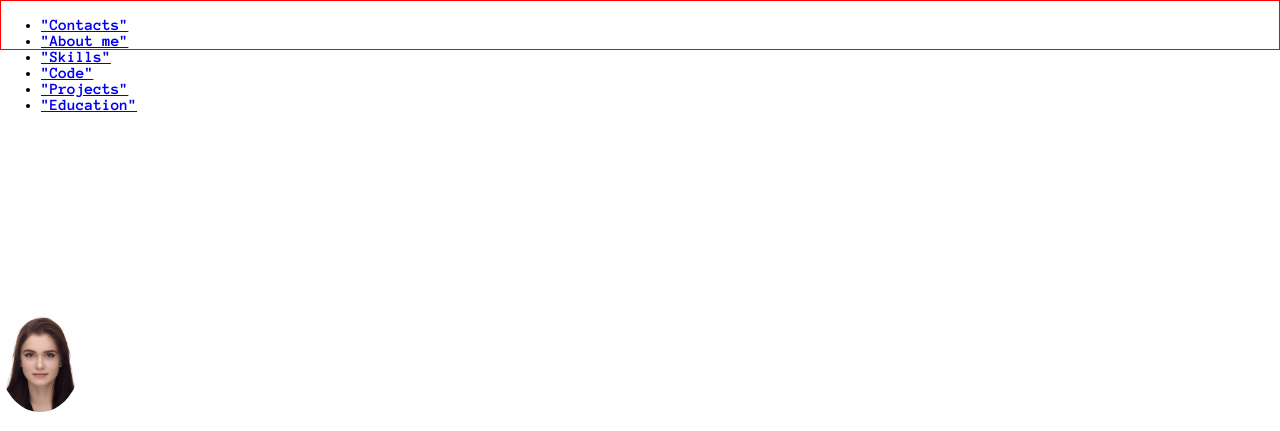
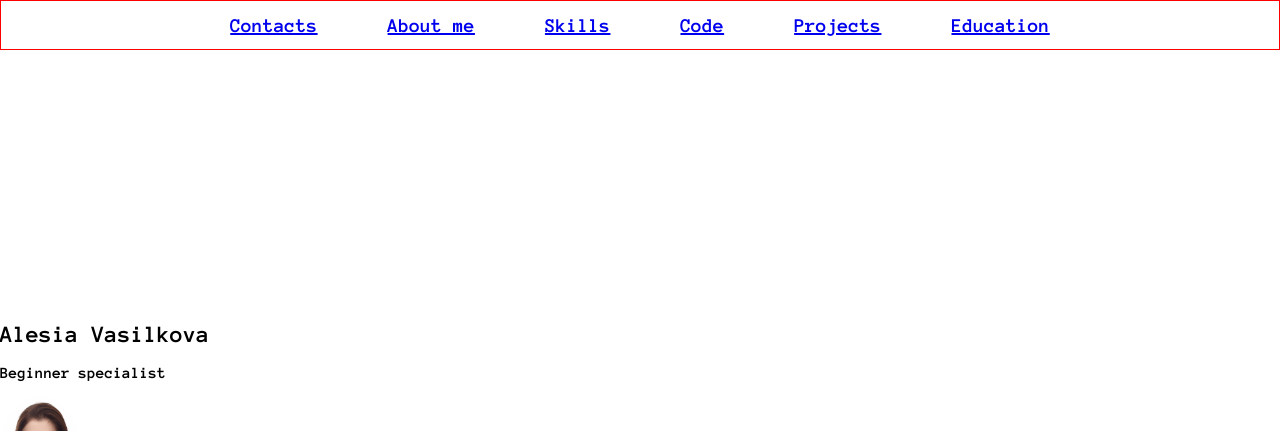
Before and after one commit to Alesia-Vasilkova/rsschool-cv, a plain HTML site: page index.html in a window 1280 px wide. Shown: the top 431 px of the page. Drawn offline with Linux system fonts and the light colour scheme; a web font is replaced by a local one.

Commit message:
feat: add info to main

```diff
--- a/index.html
+++ b/index.html
@@ -16,32 +16,32 @@
                 <ul class="nav-list">
                     <li class="nav-item">
                         <a href="#contacts" class="nav-link">
-                            "Contacts"
+                            Contacts
                         </a>
                     </li>
                     <li class="nav-item">
                         <a href="#about me" class="nav-link">
-                            "About me"
+                            About me
                         </a>
                     </li>
                     <li class="nav-item">
                         <a href="#skills" class="nav-link">
-                            "Skills"
+                            Skills
                         </a>
                     </li>
                     <li class="nav-item">
                         <a href="#code" class="nav-link">
-                            "Code"
+                            Code
                         </a>
                     </li>
                     <li class="nav-item">
                         <a href="#projects" class="nav-link">
-                            "Projects"
+                            Projects
                         </a>
                     </li>
                     <li class="nav-item">
                         <a href="#education" class="nav-link">
-                            "Education"
+                            Education
                         </a>
                     </li>
                 </ul>
@@ -49,11 +49,13 @@
         </div>
     </header>
     <main>
-        <div class="container"></div>
-        <img src="assets/img/photo for CV.jpeg" alt="my photo"/>
-        <h1>Alesia Vasilkova</h1></main>
+        <section class="section" id="profile">
+            <h1 class="section-title">Alesia Vasilkova</h1>
+            <p>Beginner specialist</p>
+            <img src="assets/img/photo for CV.jpeg" alt="my photo"/>
+        </section>
+    </main>
     <footer>
-        <div class="container"></div>
         <p>skjbsjb</p>
     </footer>
 </body>
--- a/style.css
+++ b/style.css
@@ -29,6 +29,18 @@ header {
     max-width: 1440px;
     margin: 0 auto;
 }
+.nav-list {
+    display: flex;
+    justify-content:center;
+    align-items: center;
+    list-style: none;
+    padding: 0 20px;
+    line-height: 10px;
+    gap: 70px;
+    font-size: 20px;
+    transition: 0.3s;
+}
+
 img {
     width: 80px;
     border-radius: 50%;
```
Also changed, not shown: 1 other file.
